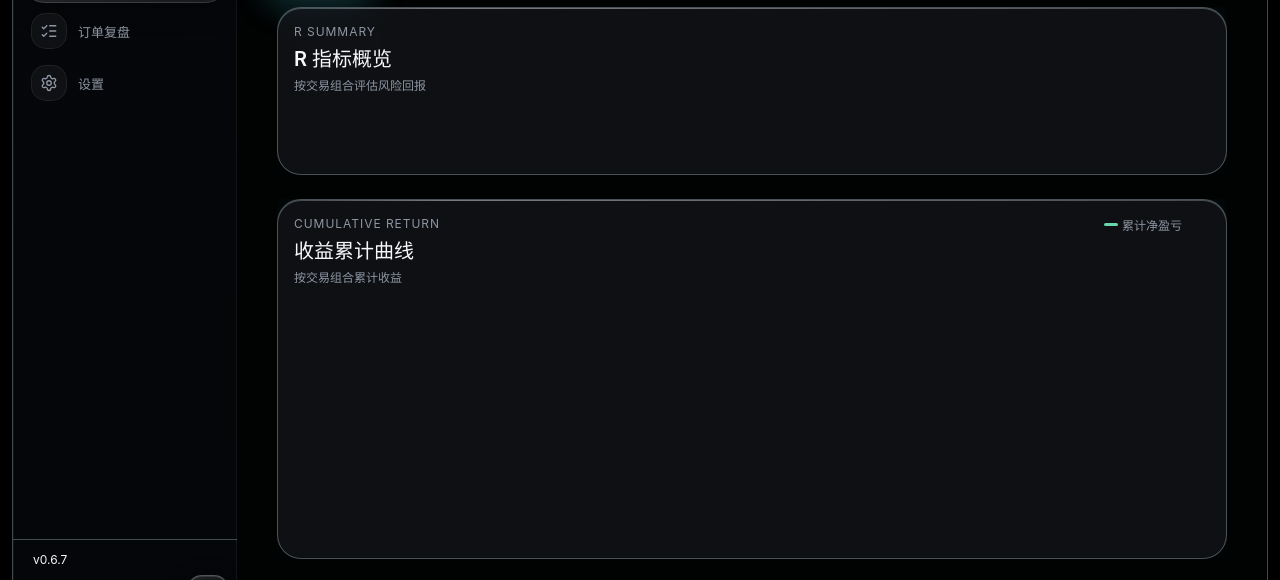
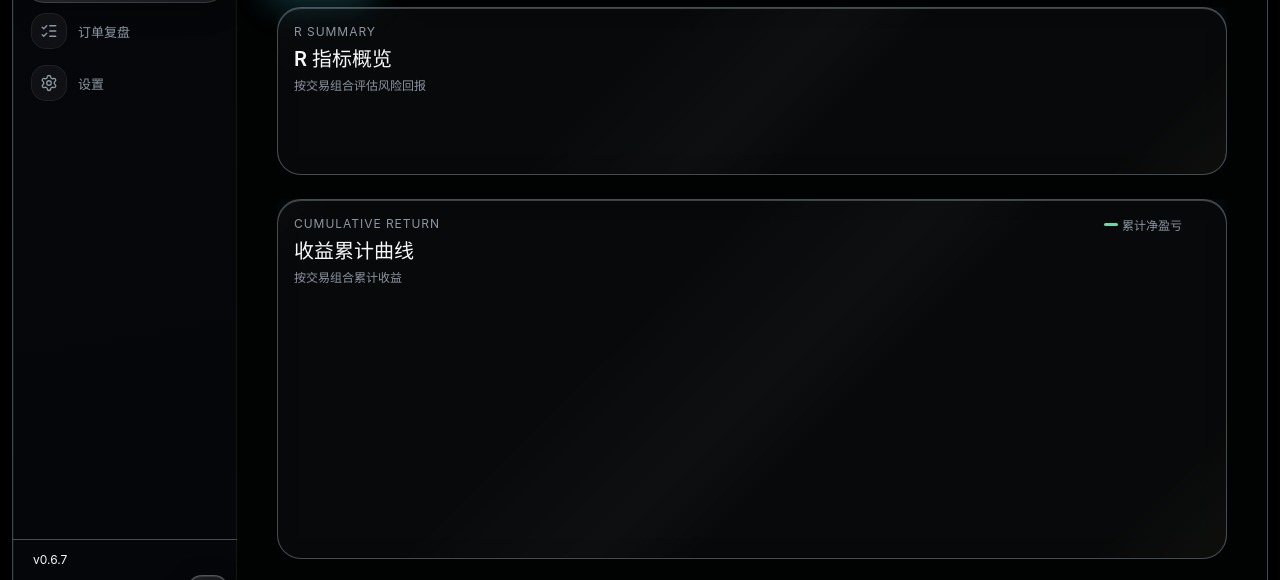
Before and after one commit to zfun3018/mt5-review-dashboard, a website: page mt5-review-system/web/dashboard/index.html in a window 1280 px wide. Shown: the part 160-740 px from the top of the page. Drawn offline with Linux system fonts and the light colour scheme; no server answers.

Commit message:
refine: tone down glass refraction and add edge dispersion

```diff
--- a/mt5-review-system/web/shared/css/components.css
+++ b/mt5-review-system/web/shared/css/components.css
@@ -23,12 +23,23 @@
 .glass-surface--fluid::before,
 .modal-surface::before,
 .floating-context-card::before,
-.glass-menu::before {
+.glass-menu::before,
+.panel::before,
+.filter-bar::before,
+.popover::before,
+.menu::before {
   position: absolute;
   z-index: 1;
-  inset: 0 0 auto;
-  height: 1px;
-  background: linear-gradient(90deg, transparent 1%, var(--glass-highlight) 18%, rgba(255, 255, 255, 0.06) 76%, transparent);
+  inset: -1px;
+  padding: 1px;
+  border-radius: inherit;
+  background: var(--glass-spectrum-edge);
+  filter: blur(1.6px);
+  opacity: 0.72;
+  -webkit-mask: linear-gradient(#000 0 0) content-box, linear-gradient(#000 0 0);
+  -webkit-mask-composite: xor;
+  mask: linear-gradient(#000 0 0) content-box, linear-gradient(#000 0 0);
+  mask-composite: exclude;
   content: "";
   pointer-events: none;
 }
@@ -111,9 +122,9 @@
   box-shadow: var(--shadow-float);
 }
 
-/* A moving refraction band gives each glass object a visible surface response.
+/* A static diagonal refraction gives each glass object a visible surface response.
    It stays on a pointer-free pseudo-element so text, controls, and menus remain
-   fully interactive while only transform and opacity are animated. */
+   fully interactive while unlit areas stay close to the black page background. */
 .glass-surface,
 .glass-surface--clear,
 .glass-surface--fluid,
@@ -140,28 +151,25 @@
 .settings-panel::after {
   position: absolute;
   z-index: 1;
-  top: -72%;
-  bottom: -72%;
-  left: -58%;
-  width: 42%;
+  inset: -12%;
   background: linear-gradient(
-    105deg,
-    transparent 0%,
-    rgba(220, 247, 255, 0.06) 24%,
-    rgba(220, 247, 255, 0.2) 39%,
-    rgba(220, 247, 255, 0.32) 45%,
-    rgba(121, 200, 213, 0.22) 54%,
-    rgba(255, 255, 255, 0.08) 62%,
-    transparent 74%
+    135deg,
+    rgba(220, 247, 255, 0.07) 0%,
+    transparent 13%,
+    transparent 39%,
+    rgba(220, 247, 255, 0.025) 47%,
+    rgba(255, 255, 255, 0.035) 51%,
+    transparent 57%,
+    transparent 82%,
+    rgba(255, 214, 126, 0.06) 94%,
+    transparent 100%
   );
-  filter: blur(13px);
+  filter: blur(12px);
   mix-blend-mode: screen;
-  opacity: 0.9;
-  transform: translate3d(-155%, 0, 0) rotate(18deg);
-  animation: glass-surface-sheen var(--motion-duration-sheen) var(--motion-easing-fluid) infinite;
+  opacity: 0.68;
+  animation: none;
   content: "";
   pointer-events: none;
-  will-change: transform, opacity;
 }
 
 .glass-surface > *,
@@ -176,13 +184,6 @@
 .settings-panel > * {
   position: relative;
   z-index: 2;
-}
-
-@keyframes glass-surface-sheen {
-  0%, 8% { opacity: 0; transform: translate3d(-155%, 0, 0) rotate(18deg); }
-  22% { opacity: 0.92; }
-  48% { opacity: 0.52; }
-  70%, 100% { opacity: 0; transform: translate3d(420%, 0, 0) rotate(18deg); }
 }
 
 .glass-menu__option {
@@ -356,18 +357,6 @@ a[aria-disabled="true"] {
   -webkit-backdrop-filter: blur(var(--glass-float-blur)) saturate(185%);
 }
 
-.modal-surface::before,
-.popover::before,
-.menu::before {
-  position: absolute;
-  z-index: 2;
-  inset: 0 0 auto;
-  height: 1px;
-  background: linear-gradient(90deg, transparent 1%, rgba(255, 255, 255, 0.28) 18%, rgba(255, 255, 255, 0.11) 76%, transparent);
-  content: "";
-  pointer-events: none;
-}
-
 .popover[hidden],
 .menu[hidden] {
   display: none;
@@ -398,17 +387,6 @@ a[aria-disabled="true"] {
   box-shadow: var(--shadow-panel);
   backdrop-filter: blur(var(--glass-panel-blur)) saturate(var(--glass-saturation));
   -webkit-backdrop-filter: blur(var(--glass-panel-blur)) saturate(var(--glass-saturation));
-}
-
-.panel::before,
-.filter-bar::before {
-  position: absolute;
-  z-index: 2;
-  inset: 0 0 auto;
-  height: 1px;
-  background: linear-gradient(90deg, transparent 1%, rgba(255, 255, 255, 0.28) 18%, rgba(255, 255, 255, 0.11) 76%, transparent);
-  content: "";
-  pointer-events: none;
 }
 
 input,
--- a/mt5-review-system/web/shared/css/tokens.css
+++ b/mt5-review-system/web/shared/css/tokens.css
@@ -4,11 +4,11 @@
   --color-bg: #000000;
   --color-bg-atmosphere: #000000;
   --glass-atmosphere: var(--color-bg-atmosphere);
-  --glass-base: rgba(23, 25, 29, 0.68);
+  --glass-base: rgba(23, 25, 29, 0.30);
   --glass-base-fallback: #1e2d39;
-  --glass-clear: rgba(38, 41, 47, 0.74);
+  --glass-clear: rgba(38, 41, 47, 0.36);
   --glass-clear-fallback: #2c4351;
-  --glass-fluid: linear-gradient(145deg, rgba(54, 59, 67, 0.78), rgba(13, 14, 18, 0.66));
+  --glass-fluid: linear-gradient(145deg, rgba(54, 59, 67, 0.42), rgba(13, 14, 18, 0.24));
   --glass-fluid-fallback: #354f60;
   --color-surface: var(--glass-base);
   --color-surface-raised: var(--glass-clear);
@@ -82,6 +82,7 @@
   --focus-ring-color: rgba(121, 200, 213, 0.72);
   --focus-ring-shadow: 0 0 0 3px rgba(121, 200, 213, 0.26), 0 0 24px rgba(121, 200, 213, 0.16);
   --glass-highlight: rgba(232, 250, 255, 0.34);
+  --glass-spectrum-edge: conic-gradient(from 205deg, rgba(255, 157, 120, 0.3) 0 8%, transparent 14% 25%, rgba(112, 198, 255, 0.38) 31% 39%, transparent 46% 58%, rgba(184, 145, 255, 0.3) 64% 72%, transparent 78% 88%, rgba(255, 214, 126, 0.28) 94% 100%);
   --shadow-contact: 0 5px 16px rgba(0, 0, 0, 0.24);
   --shadow-ambient: 0 32px 84px rgba(0, 0, 0, 0.42), 0 0 42px rgba(61, 156, 190, 0.1);
   --shadow-window: 0 48px 130px rgba(0, 0, 0, 0.65), 0 12px 34px rgba(0, 0, 0, 0.4), inset 0 1px 0 rgba(255, 255, 255, 0.16);
```
Also changed, not shown: mt5-review-system/web/a1-visual-demo/visual-demo.css (+11 -20 lines), mt5-review-system/web/tests/browser/a-ui-visual-consistency.spec.mjs (+1 -1 lines), mt5-review-system/web/tests/fluid-luminous-ui.test.mjs (+9 -5 lines).
